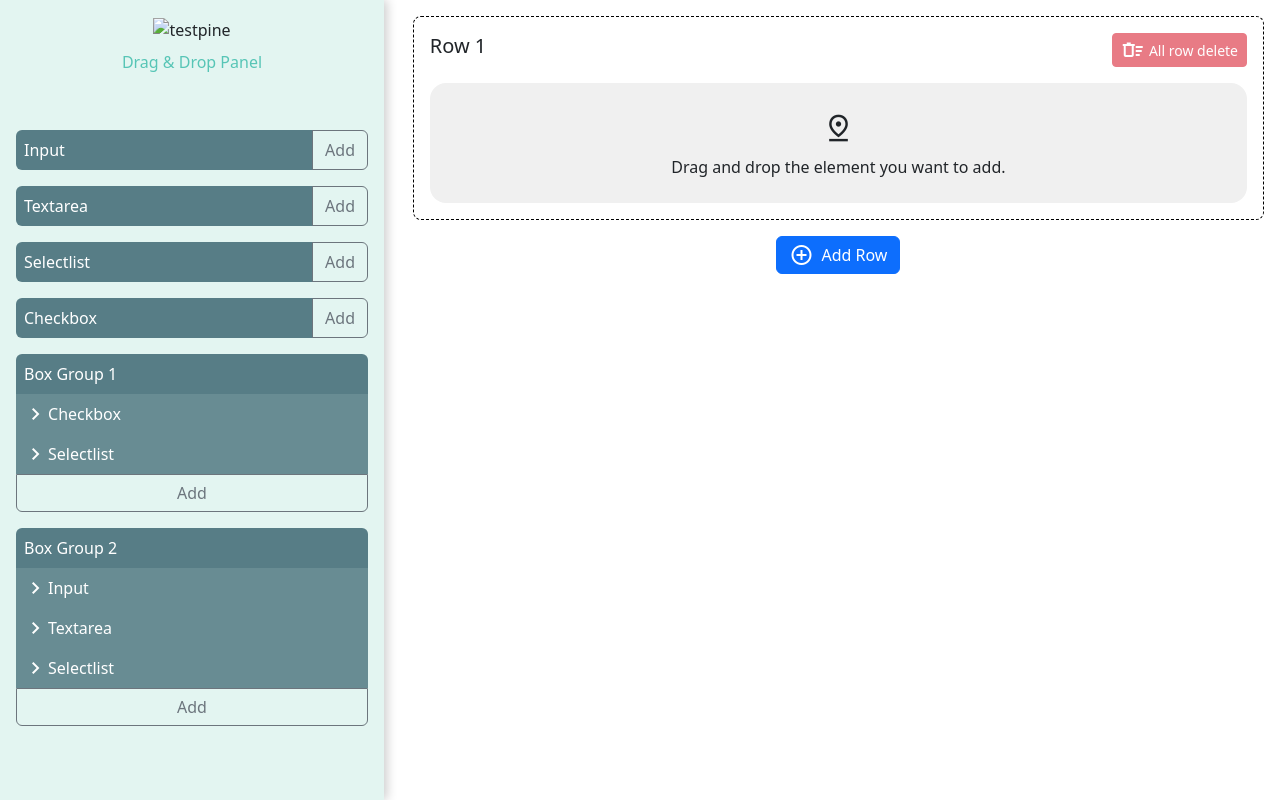
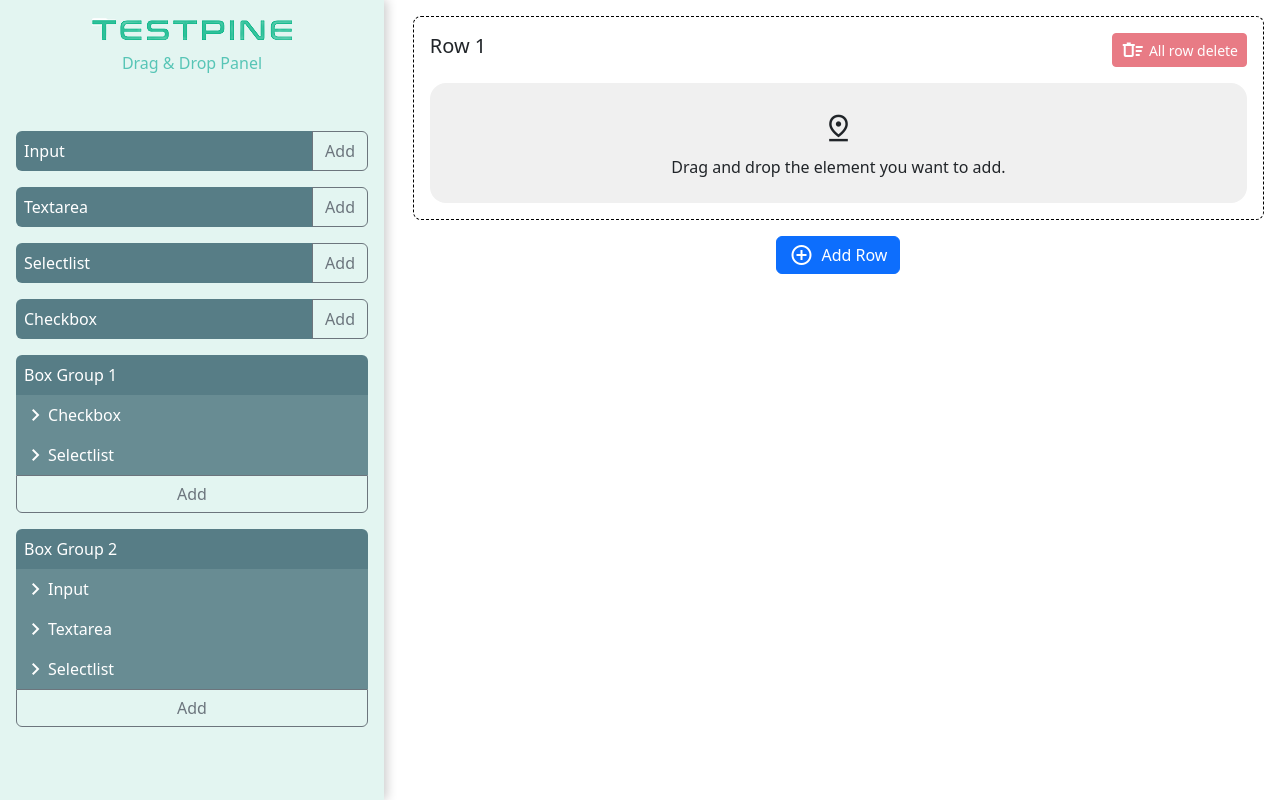
Before and after one commit to burakkrt/dragdropPanel-VanillaJavascript, a website with bundled scripts: page index.html in a window 1280 px wide. Built offline with nearby package versions, Linux system fonts and the light colour scheme; files whose address does not match are found by name.

Commit message:
fix(image): bug fix

```diff
--- a/index.html
+++ b/index.html
@@ -22,7 +22,7 @@
       <div class="panel-header">
         <div class="d-flex flex-row justify-content-between">
           <div class="mx-auto text-center">
-          <img src="/assets/img/logo.png" alt="testpine">
+            <img src="assets/img/logo.png" height="26" width="200" />
             <p class="fs-6 d-inline-block ms-2 d-sm-block my-sm-2 ms-sm-0" style="color: #57C5B6">Drag & Drop Panel</p>
           </div>
           <span class="material-symbols-outlined cursor-pointer" id="menu-burger">menu</span>
```
Also changed, not shown: assets/img/logo.png (added).
